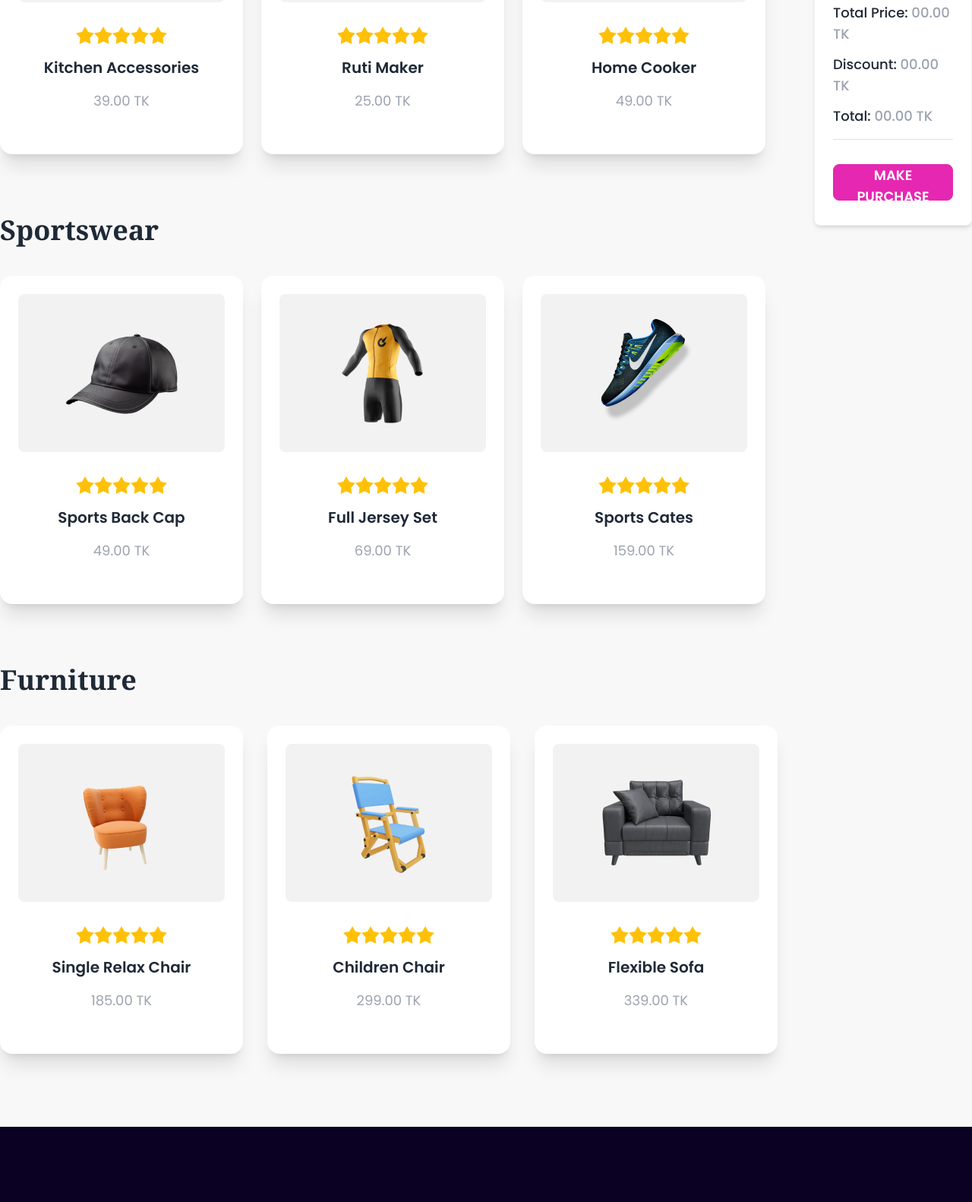
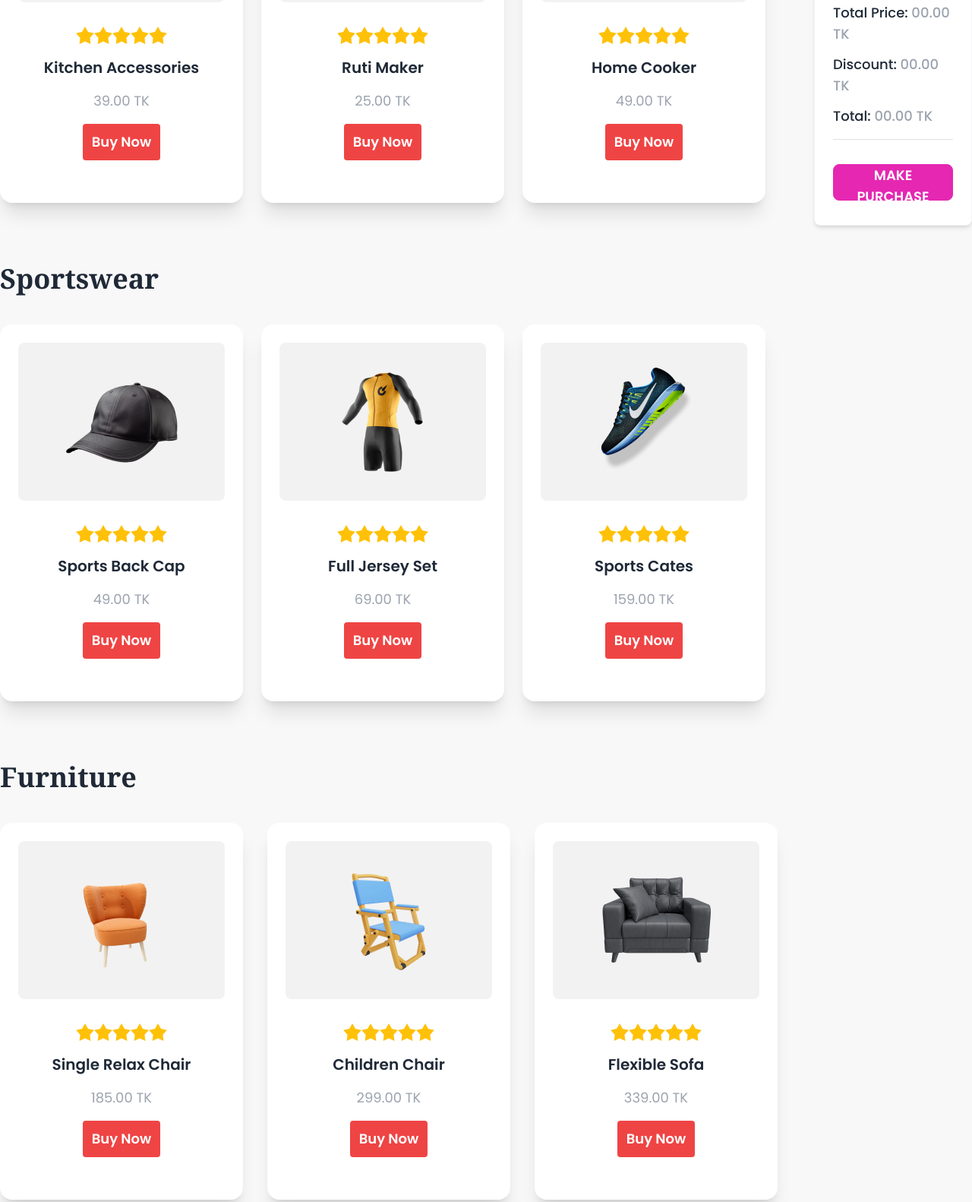
Before and after one commit to mehedihasanhrid1/online-mart, a plain HTML site: page index.html in a window 1280 px wide. Shown: the part 1233-2815 px from the top of the page at 76% size. Drawn offline with nearby package versions, Linux system fonts and the light colour scheme.

Commit message:
buy now added

```diff
--- a/index.html
+++ b/index.html
@@ -103,7 +103,7 @@
             <h3 class="text-3xl lg:text-4xl font-semibold text-center lg:text-left mb-10 font-serif">Kitchenware</h3>
             <div class="flex flex-col lg:flex-row gap-10 lg:gap-6">
               <!-- Kitchen Card 1 -->
-              <div class="card w-80 bg-base-100 shadow-xl flex flex-col items-center p-6" id="kitchen-card-one">
+              <div class="card w-80 bg-base-100 shadow-xl flex flex-col items-center p-6">
                <div class="w-full h-52 bg-[#1111110D] rounded-lg flex flex-col items-center justify-center p-8">
                 <img src="image/kitchen-1.png" alt=""/>
               </div>
@@ -117,10 +117,11 @@
                   </div>
                   <h2 class="card-title" id="k-accessories">Kitchen Accessories</h2>
                   <p class="text-gray-400 text-lg"><span id="k-accessories-price">39.00</span> TK</p>
+                  <button id="kitchen-card-one" class="bg-red-500 text-white px-3 py-2.5 text-lg hover:bg-red-600 rounded font-semibold">Buy Now</button>
                 </div>
               </div>
               <!-- Kitchen Card 2 -->
-              <div class="card w-80 bg-base-100 shadow-xl flex flex-col items-center p-6" id="kitchen-card-two">
+              <div class="card w-80 bg-base-100 shadow-xl flex flex-col items-center p-6">
                 <div class="w-full h-52 bg-[#1111110D] rounded-lg flex flex-col items-center justify-center p-8">
                  <img src="image/kitchen-2.png" alt=""/>
                </div>
@@ -134,10 +135,11 @@
                    </div>
                    <h2 class="card-title" id="ruti-maker">Ruti Maker</h2>
                    <p class="text-gray-400 text-lg" id="ruti-maker-price"><span>25.00</span> TK</p>
+                   <button id="kitchen-card-two" class="bg-red-500 text-white px-3 py-2.5 text-lg hover:bg-red-600 rounded font-semibold">Buy Now</button>
                  </div>
                </div>
                <!-- Kitchen Card 3 -->
-               <div class="card w-80 bg-base-100 shadow-xl flex flex-col items-center p-6" id="kitchen-card-three">
+               <div class="card w-80 bg-base-100 shadow-xl flex flex-col items-center p-6">
                 <div class="w-full h-52 bg-[#1111110D] rounded-lg flex flex-col items-center justify-center p-8">
                  <img src="image/kitchen-3.png" alt=""/>
                </div>
@@ -151,6 +153,7 @@
                    </div>
                    <h2 class="card-title" id="home-cooker">Home Cooker</h2>
                    <p class="text-gray-400 text-lg" id="home-cooker-price"><span>49.00</span> TK</p>
+                   <button id="kitchen-card-three" class="bg-red-500 text-white px-3 py-2.5 text-lg hover:bg-red-600 rounded font-semibold">Buy Now</button>
                  </div>
                </div>
             </div>
@@ -160,7 +163,7 @@
             <h3 class="text-3xl lg:text-4xl font-semibold text-center lg:text-left mb-10 font-serif">Sportswear</h3>
             <div class="flex flex-col lg:flex-row gap-10 lg:gap-6">
               <!-- Sport Card 1 -->
-              <div class="card w-80 bg-base-100 shadow-xl flex flex-col items-center p-6" id="sport-card-one">
+              <div class="card w-80 bg-base-100 shadow-xl flex flex-col items-center p-6">
                 <div class="w-full h-52 bg-[#1111110D] rounded-lg flex flex-col items-center justify-center p-8">
                 <img src="image/sports-1.png" alt=""/>
               </div>
@@ -174,10 +177,11 @@
                   </div>
                   <h2 class="card-title" id="sport-cap">Sports Back Cap</h2>
                   <p class="text-gray-400 text-lg" id="sport-cap-price"><span>49.00</span> TK</p>
+                  <button id="sport-card-one" class="bg-red-500 text-white px-3 py-2.5 text-lg hover:bg-red-600 rounded font-semibold">Buy Now</button>
                 </div>
               </div>
               <!--  Sport  Card 2 -->
-              <div class="card w-80 bg-base-100 shadow-xl flex flex-col items-center p-6" id="sport-card-two">
+              <div class="card w-80 bg-base-100 shadow-xl flex flex-col items-center p-6">
                 <div class="w-full h-52 bg-[#1111110D] rounded-lg flex flex-col items-center justify-center p-8">
                   <img src="image/sports-2.png" alt=""/>
                 </div>
@@ -191,10 +195,11 @@
                     </div>
                     <h2 class="card-title" id="jersey-set">Full Jersey Set</h2>
                     <p class="text-gray-400 text-lg" id="jersey-set-price"><span>69.00</span> TK</p>
+                    <button id="sport-card-two" class="bg-red-500 text-white px-3 py-2.5 text-lg hover:bg-red-600 rounded font-semibold">Buy Now</button>
                   </div>
                 </div>
                 <!--  Sport Card 3 -->
-                <div class="card w-80 bg-base-100 shadow-xl flex flex-col items-center p-6" id="sport-card-three">
+                <div class="card w-80 bg-base-100 shadow-xl flex flex-col items-center p-6">
                 <div class="w-full h-52 bg-[#1111110D] rounded-lg flex flex-col items-center justify-center p-8">
                   <img src="image/sports-3.png" alt=""/>
                 </div>
@@ -208,6 +213,7 @@
                     </div>
                     <h2 class="card-title" id="sport-cates">Sports Cates</h2>
                     <p class="text-gray-400 text-lg" id="sport-cates-price"><span>159.00</span> TK</p>
+                    <button id="sport-card-three" class="bg-red-500 text-white px-3 py-2.5 text-lg hover:bg-red-600 rounded font-semibold">Buy Now</button>
                   </div>
                 </div>
             </div>
@@ -217,7 +223,7 @@
             <h3 class="text-3xl lg:text-4xl font-semibold text-center lg:text-left mb-10 font-serif">Furniture</h3>
             <div class="flex flex-col lg:flex-row gap-10 lg:gap-8">
               <!-- Furniture Card 1 -->
-              <div class="card w-80 bg-base-100 shadow-xl flex flex-col items-center p-6" id="furniture-card-one">
+              <div class="card w-80 bg-base-100 shadow-xl flex flex-col items-center p-6" >
                 <div class="w-full h-52 bg-[#1111110D] rounded-lg flex flex-col items-center justify-center p-8">
                 <img src="image/furniture-1.png" alt=""/>
               </div>
@@ -231,10 +237,11 @@
                   </div>
                   <h2 class="card-title" id="single-relax-chair">Single Relax Chair</h2>
                   <p class="text-gray-400 text-lg" id="single-relax-chair-price"><span>185.00</span> TK</p>
+                  <button id="furniture-card-one" class="bg-red-500 text-white px-3 py-2.5 text-lg hover:bg-red-600 rounded font-semibold">Buy Now</button>
                 </div>
               </div>
               <!-- Furniture Card 2 -->
-              <div class="card w-80 bg-base-100 shadow-xl flex flex-col items-center p-6" id="furniture-card-two">
+              <div class="card w-80 bg-base-100 shadow-xl flex flex-col items-center p-6">
                 <div class="w-full h-52 bg-[#1111110D] rounded-lg flex flex-col items-center justify-center p-8">
                   <img src="image/furniture-2.png" alt=""/>
                 </div>
@@ -248,10 +255,11 @@
                     </div>
                     <h2 class="card-title" id="children-chair">Children Chair</h2>
                     <p class="text-gray-400 text-lg" id="children-chair-price"><span>299.00</span> TK</p>
+                    <button id="furniture-card-two" class="bg-red-500 text-white px-3 py-2.5 text-lg hover:bg-red-600 rounded font-semibold">Buy Now</button>
                   </div>
                 </div>
                 <!-- Furniture Card 3 -->
-                <div class="card w-80 bg-base-100 shadow-xl flex flex-col items-center p-6" id="furniture-card-three">
+                <div class="card w-80 bg-base-100 shadow-xl flex flex-col items-center p-6">
                 <div class="w-full h-52 bg-[#1111110D] rounded-lg flex flex-col items-center justify-center p-8">
                   <img src="image/furniture-3.png" alt=""/>
                 </div>
@@ -265,6 +273,7 @@
                     </div>
                     <h2 class="card-title" id="flexible-sofa">Flexible Sofa</h2>
                     <p class="text-gray-400 text-lg" id="flexible-sofa-price"><span>339.00</span> TK</p>
+                    <button id="furniture-card-three" class="bg-red-500 text-white px-3 py-2.5 text-lg hover:bg-red-600 rounded font-semibold">Buy Now</button>
                   </div>
                 </div>
             </div>
```
